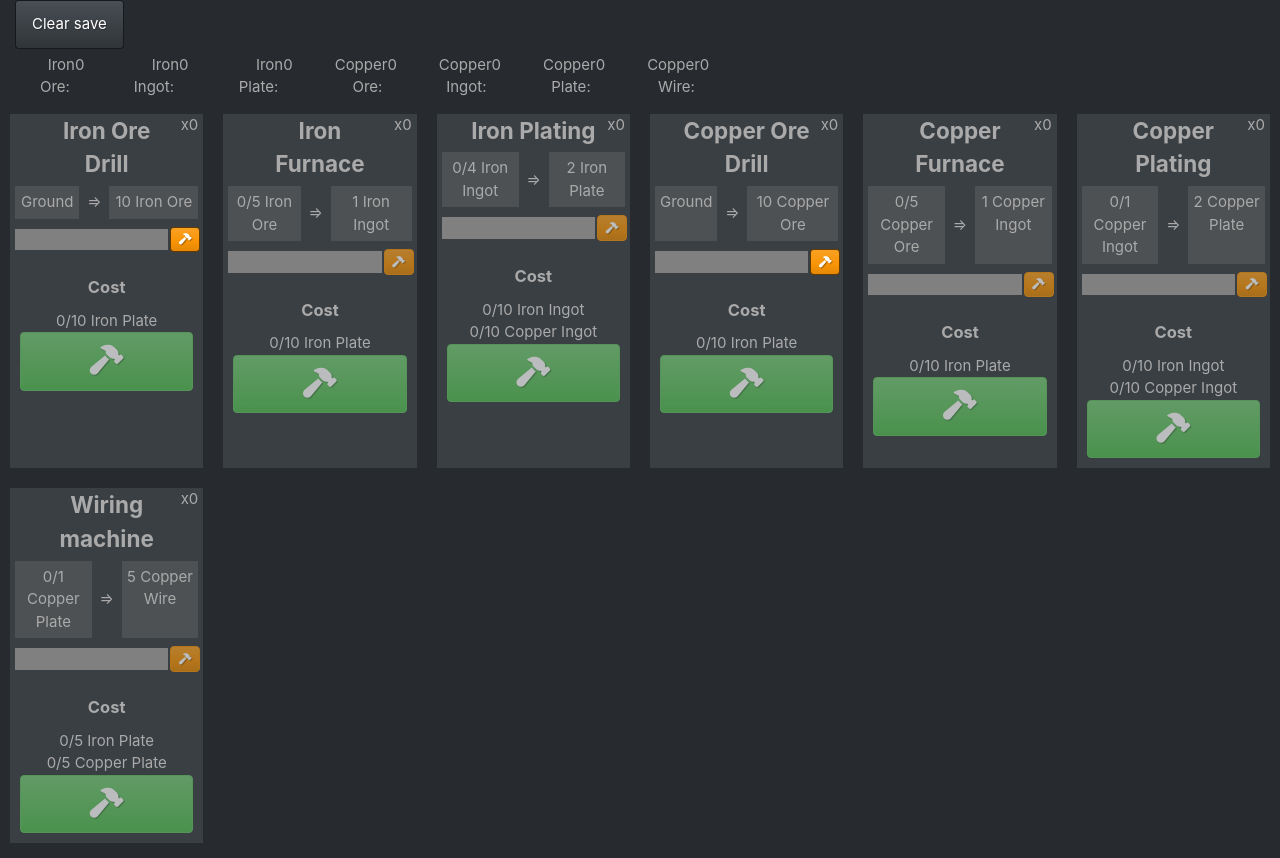
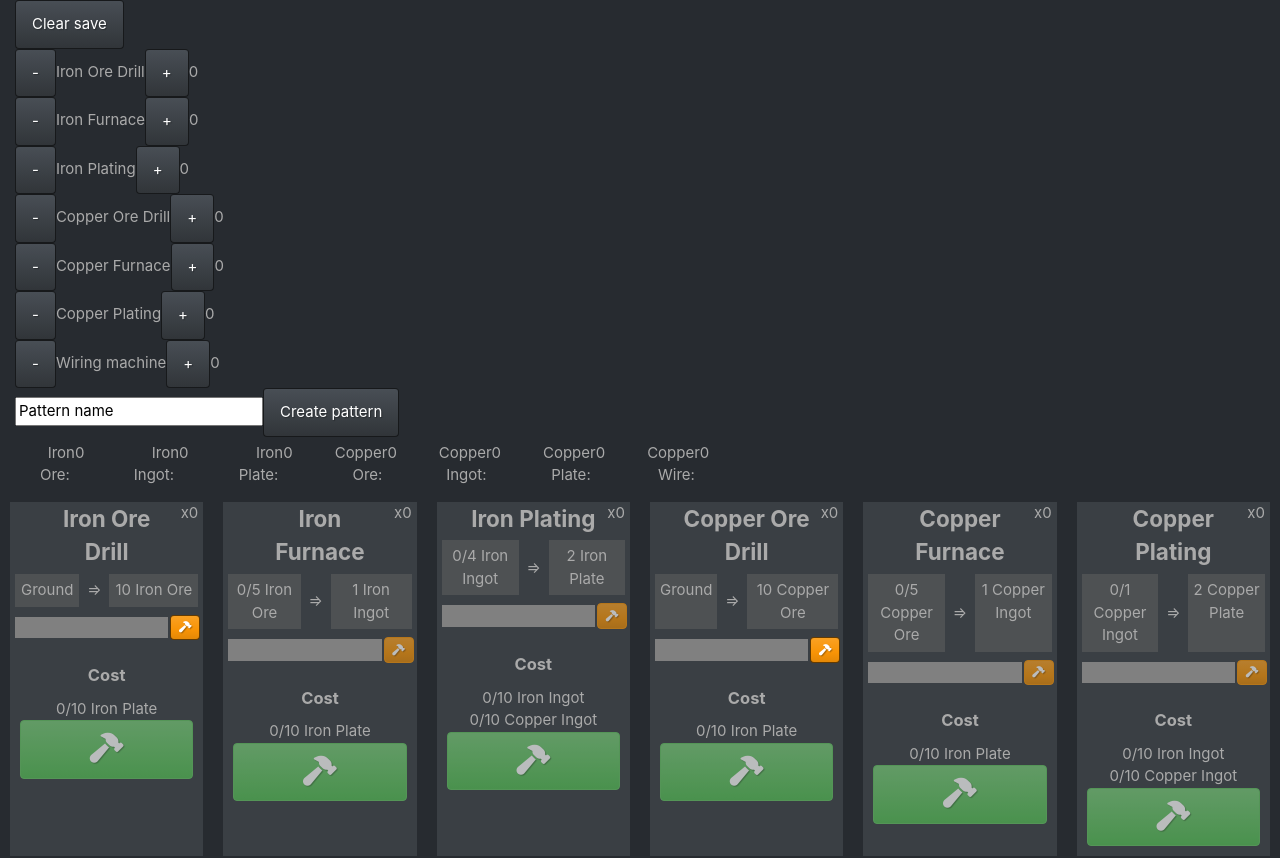
Before and after one commit to charlesbl/factory-game, a React (Create React App) app: page / in a window 1280 px wide. Shown: the top 858 px of the page. Built offline with nearby package versions, Linux system fonts and the light colour scheme.

Commit message:
Adding patterns

```diff
--- a/src/Game/Factory.js
+++ b/src/Game/Factory.js
@@ -1,23 +1,28 @@
 import Machine from './Machine'
 import Inventory from './Inventory'
 import Id from './Id';
+import Pattern from './Pattern';
 
 class Factory extends Id {
     constructor(save) {
         super();
+        this.machines = [];
+        this.patterns = [];
         if (save === undefined) {
-            this.machines = [];
             this.inventory = new Inventory();
         } else {
             this.machines = save.machines.map((machineSave) => new Machine(undefined, undefined, this, machineSave));
             this.inventory = new Inventory(save.inventory);
+            if (save.patterns !== undefined)
+                this.patterns = save.patterns.map((patternSave) => new Pattern(patternSave));
         }
     }
 
     getSave() {
         return {
             inventory: this.inventory.getSave(),
-            machines: this.machines.map((machine) => machine.getSave())
+            machines: this.machines.map((machine) => machine.getSave()),
+            patterns: this.patterns.map((pattern) => pattern.getSave())
         };
     }
 
@@ -48,5 +53,9 @@ class Factory extends Id {
     getMachinesOfType(machineCraft) {
         return this.machines.filter((machine) => machine.craft.id === machineCraft.id);
     }
+
+    addPattern(pattern) {
+        this.patterns.push(pattern);
+    }
 }
 export default Factory;
--- a/src/Game/Game.js
+++ b/src/Game/Game.js
@@ -89,6 +89,14 @@ class Game {
         return req[0];
     }
 
+    static getMachineCraftById(id) {
+        var req = Game.machineCrafts.filter((craft) => craft.id === id);
+        if (req.length !== 1) {
+            throw new Error("MachineCraft id \"" + id + "\" found " + req.length + " times");
+        }
+        return req[0];
+    }
+
     static getItemById(id) {
         var req = Game.items.filter((item) => item.id === id);
         if (req.length !== 1) {
--- /dev/null
+++ b/src/Game/Pattern.js
@@ -0,0 +1,52 @@
+import Game from "./Game";
+import Inventory from "./Inventory";
+import Id from "./Id";
+
+class Pattern extends Id {
+    constructor(save) {
+        super();
+        this.machines = [];
+        Game.machineCrafts.forEach((machineCraft) => this.machines[machineCraft.id] = 0);
+        if (save !== undefined) {
+            this.name = save.name;
+            save.machines.forEach(([id, count]) => this.machines[id] = count);
+            this.updateTotalCost();
+        } else {
+            this.name = "Pattern name";
+            this.totalCost = new Inventory();
+        }
+    }
+
+    getSave() {
+        return {
+            name: this.name,
+            machines: Object.entries(this.machines).filter(([id, quantity]) => quantity > 0)
+        };
+    }
+
+    addMachine(craftId) {
+        this.machines[craftId]++;
+        Game.getMachineCraftById(craftId).input.forEach((itemStack) => this.totalCost.add(itemStack));
+    }
+
+    removeMachine(craftId) {
+        if (this.machines[craftId] > 0) {
+            this.machines[craftId]--;
+            Game.getMachineCraftById(craftId).input.forEach((itemStack) => this.totalCost.remove(itemStack));
+        }
+    }
+
+    updateTotalCost() {
+        this.totalCost = new Inventory();
+        Game.machineCrafts.forEach((machineCraft) => {
+            var quantity = this.machines[machineCraft.id];
+            if (quantity > 0) {
+                machineCraft.input.forEach((itemStack) => {
+                    this.totalCost.add(itemStack, quantity);
+                });
+            }
+        });
+    }
+}
+
+export default Pattern;
--- a/src/Views/FactoryView.js
+++ b/src/Views/FactoryView.js
@@ -3,17 +3,10 @@ import InventoryView from './InventoryView'
 import MachineTypeView from './MachineTypeView';
 import '../css/Factory.css'
 import Game from '../Game/Game';
+import PatternCreatorView from './PatternCreatorView';
+import PatternView from './PatternView';
 
 class FactoryView extends React.Component {
-    renderButton(craft) {
-        return (
-            <button className="btn btn-primary" key={craft.id} onClick={() => craft.tryCraft(this.props.factory)}>
-                <div>{craft.name}</div>
-                {craft.input.map((itemStack) => <div key={itemStack.id}>{itemStack.toString()}</div>)}
-            </button>
-        );
-    }
-
     renderMachine(craft) {
         return (
             <div key={craft.id} className="col-6 col-sm-4 col-md-3 col-lg-2 col-xl-2 machine-container">
@@ -22,13 +15,22 @@ class FactoryView extends React.Component {
         );
     }
 
+    renderPattern(pattern) {
+        return (
+            <PatternView key={pattern.id} pattern={pattern} />
+        );
+    }
+
     render() {
         var machines = Game.machineCrafts.map((craft) => this.renderMachine(craft));
+        var patterns = this.props.factory.patterns.map((pattern) => this.renderPattern(pattern));
         return (
             <div>
+                <PatternCreatorView factory={this.props.factory} />
                 <InventoryView inventory={this.props.factory.inventory} />
                 <div className="row">
                     {machines}
+                    {patterns}
                 </div>
             </div>
         );
--- a/src/Views/MachineTypeView.js
+++ b/src/Views/MachineTypeView.js
@@ -9,7 +9,7 @@ class MachineTypeView extends React.Component {
         var count = this.props.factory.inventory.count(itemStack.item);
         var capedCount = count > itemStack.quantity ? itemStack.quantity : count;
         return (
-            <div>
+            <div key={itemStack.id}>
                 {capedCount}/{itemStack.quantity} {itemStack.item.name}
             </div>
         );
--- /dev/null
+++ b/src/Views/PatternCreatorView.js
@@ -0,0 +1,72 @@
+import React from 'react';
+import Game from '../Game/Game';
+import Pattern from '../Game/Pattern';
+
+class PatternCreatorView extends React.Component {
+    constructor(props) {
+        super(props);
+        this.state = {
+            pattern: new Pattern()
+        }
+    }
+
+    addMachine(craftId) {
+        this.state.pattern.addMachine(craftId);
+        this.setState({
+            pattern: this.state.pattern
+        });
+    }
+
+    removeMachine(craftId) {
+        this.state.pattern.removeMachine(craftId);
+        this.setState({
+            pattern: this.state.pattern
+        });
+    }
+
+    changeName(newName) {
+        var pattern = this.state.pattern;
+        pattern.name = newName;
+        this.setState({
+            pattern: this.state.pattern
+        });
+    }
+
+    renderMachinePattern(craft) {
+        return (
+            <div key={craft.id}>
+                <button className="btn btn-primary" onClick={() => this.removeMachine(craft.id)}>-</button>
+                <span>{craft.name}</span>
+                <button className="btn btn-primary" onClick={() => this.addMachine(craft.id)}>+</button>
+                <span>{this.state.pattern.machines[craft.id]}</span>
+            </div>
+        );
+    }
+
+    renderCost(itemStack) {
+        return (
+            <div key={itemStack.id}>
+                {itemStack.quantity} {itemStack.item.name}
+            </div>
+        );
+    }
+
+    create() {
+        this.props.factory.addPattern(this.state.pattern);
+        this.setState({
+            pattern: new Pattern()
+        })
+    }
+
+    render() {
+        return (
+            <div>
+                {Game.machineCrafts.map((machineCraft) => this.renderMachinePattern(machineCraft))}
+                {this.state.pattern.totalCost.getItemStackList().filter((itemStack) => itemStack.quantity > 0).map((itemStack) => this.renderCost(itemStack))}
+                <input value={this.state.pattern.name} onChange={(e) => this.changeName(e.currentTarget.value)} />
+                <button className="btn btn-primary" onClick={() => this.create()}>Create pattern</button>
+            </div>
+        );
+    }
+}
+export default PatternCreatorView;
--- /dev/null
+++ b/src/Views/PatternView.js
@@ -0,0 +1,13 @@
+import React from 'react';
+
+class PatternView extends React.Component {
+    render() {
+        return (
+            <div>
+                {this.props.pattern.name}
+                {this.props.pattern.totalCost.itemStacks["ironPlate"].quantity}
+            </div>
+        );
+    }
+}
+export default PatternView;
```
